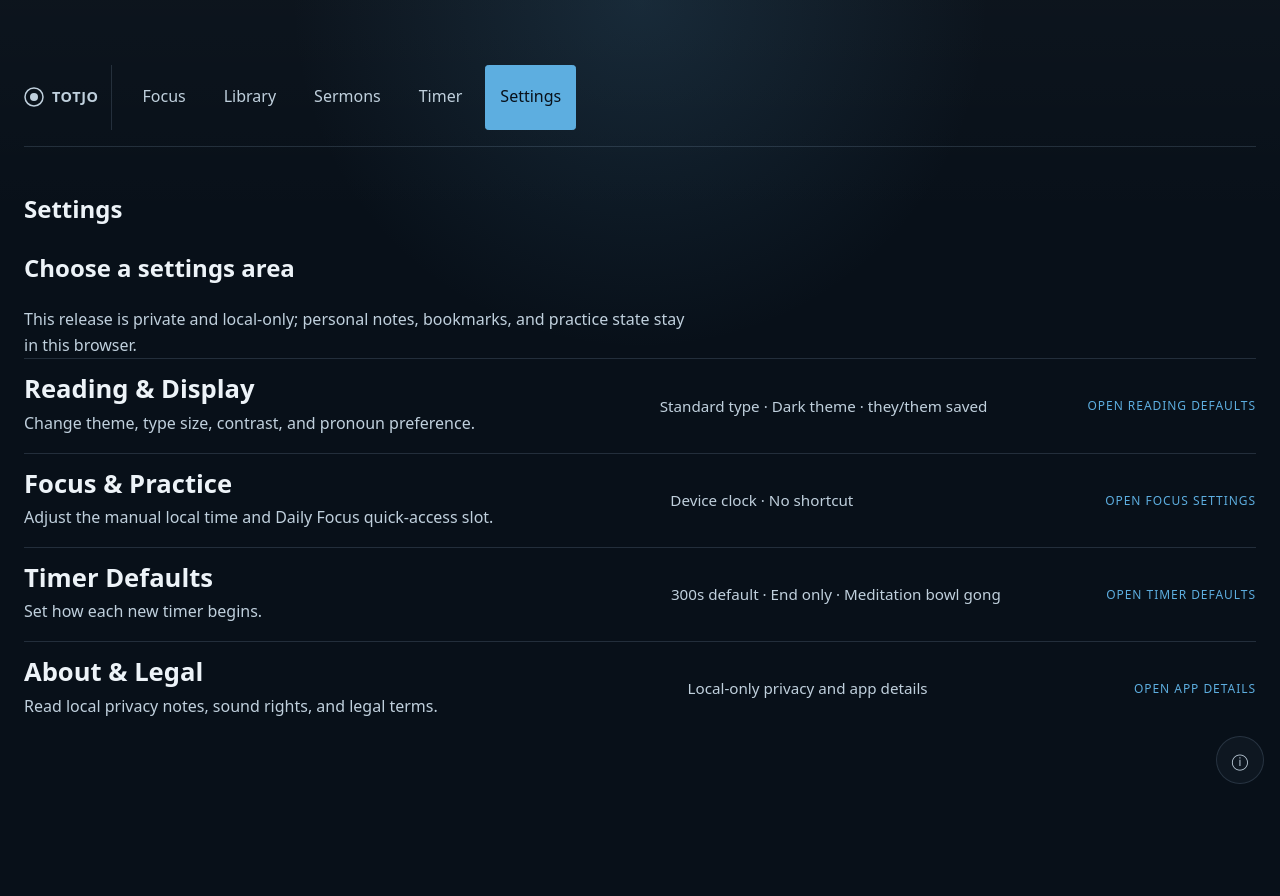
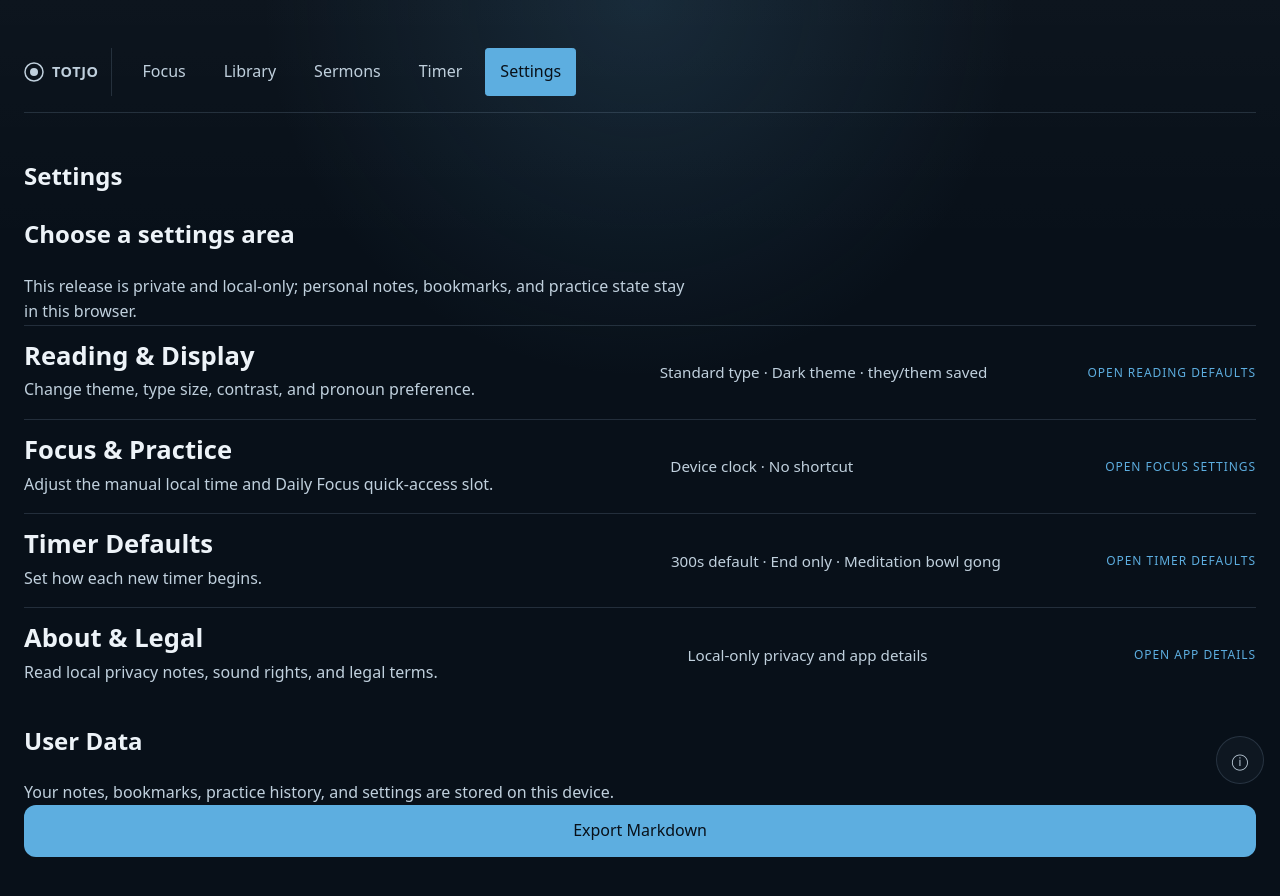
Before and after one commit to indubitablyodin/totjo-holocron-v2, a React (Vite) app: page /#/settings in a window 1280 px wide. Shown: the top 896 px of the page. Before the commit the page ends 800 px from the top, so only its background shows below. Built offline with nearby package versions, Linux system fonts and the light colour scheme.

Commit message:
feat: add settings user data section with markdown export button

```diff
--- a/src/features/settings/SettingsPage.tsx
+++ b/src/features/settings/SettingsPage.tsx
@@ -7,6 +7,9 @@ import { loadDailyQuickAccessMiddleSlotId } from '@/features/practice/dailyQuick
 import { useReadingSettings } from '@/features/settings/ReadingSettingsContext';
 import { getSoundProfileById } from '@/features/timer/audioProfiles';
 import { loadTimerPreferences, type TimerCueMode } from '@/features/timer/timerPreferences';
+import { collectUserDataExport, formatUserDataMarkdown, createExportFilename, triggerDownload } from '@/features/settings/exportUserData';
+import { useState } from 'react';
+import { appDb } from '@/lib/db';
 
 const FONT_SCALE_LABELS = {
   compact: 'Compact',
@@ -56,6 +59,20 @@ function SettingsIndexLink({ actionLabel, description, summary, testId, title, t
 
 export function SettingsPage() {
   const { settings } = useReadingSettings();
+  const [exportStatus, setExportStatus] = useState<string | null>(null);
+
+  const handleExport = async () => {
+    setExportStatus('Preparing export…');
+    try {
+      const data = await collectUserDataExport(appDb);
+      const markdown = formatUserDataMarkdown(data);
+      const filename = createExportFilename();
+      triggerDownload(markdown, filename);
+      setExportStatus('Export downloaded.');
+    } catch {
+      setExportStatus('Export failed. Try again.');
+    }
+  };
   const { pronounMode } = usePersonalization();
   const timerPreferences = loadTimerPreferences();
   const focusClockOverride = loadDailyPracticeClockOverride();
@@ -106,6 +123,26 @@ export function SettingsPage() {
           />
         </div>
       </PageSection>
+
+      <PageSection title="User Data">
+        <p className="support-copy">
+          Your notes, bookmarks, practice history, and settings are stored on this device.
+        </p>
+        <div className="document-actions">
+          <button
+            className="primary-button"
+            data-testid="export-markdown-button"
+            disabled={exportStatus === 'Preparing export…'}
+            onClick={() => {
+              void handleExport();
+            }}
+            type="button"
+          >
+            {exportStatus === 'Preparing export…' ? 'Preparing…' : 'Export Markdown'}
+          </button>
+        </div>
+        {exportStatus ? <p className="support-copy">{exportStatus}</p> : null}
+      </PageSection>
     </PageLayout>
   );
 }
```
